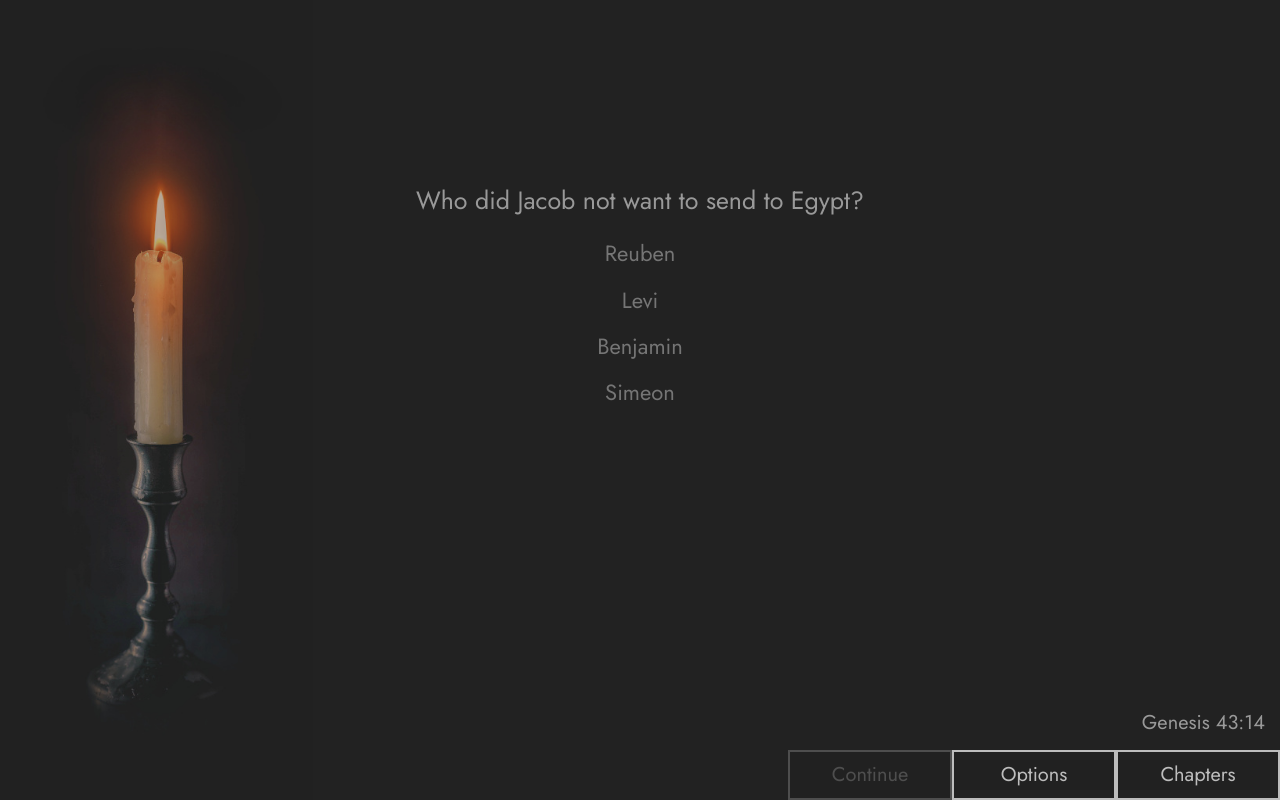
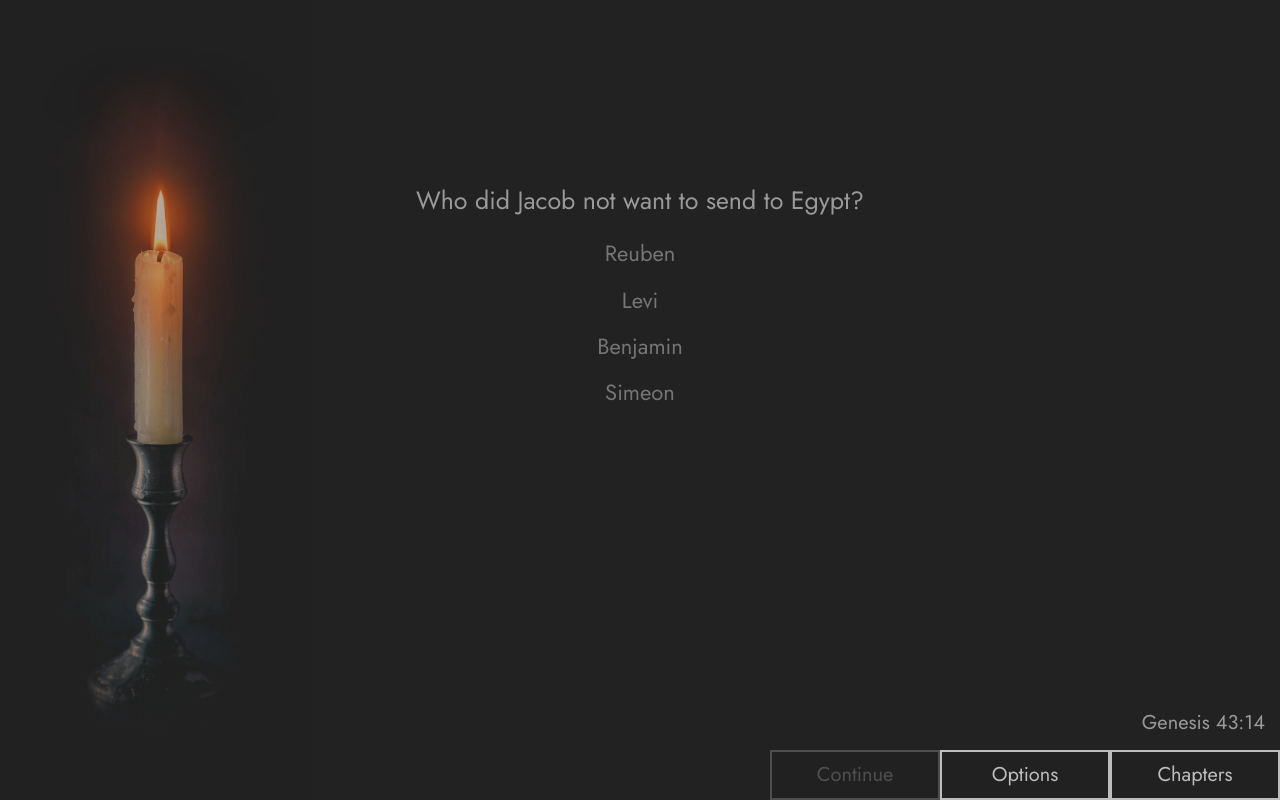
Before and after one commit to 55-1/cbtrivia, a plain HTML site: page index.html in a window 1280 px wide. Drawn offline with Linux system fonts and the light colour scheme.

Commit message:
modified:   css/common.css modified:   index.html modified:   newTestament.html modified:   oldTestament.html modified:   options.html

```diff
--- a/css/common.css
+++ b/css/common.css
@@ -9,24 +9,22 @@ body {
 
 #botMenu {display:grid; justify-self:end; grid-area: botMenu;  grid-template-columns: auto auto auto;}
 
-#botMenu a {
+#botMenu button {
   background: #222;
-  min-width: 160px;
+  min-width: 170px;
   border: 2px solid #fff;
+	font: 400 22px/1.2 "Jost", sans-serif;
 	font-size:clamp(18px, 2vw, 20px);
 	color: #fff;
-	text-align: center;
-	text-decoration: none;
 	opacity: 0.7;
 	position: relative;
-	display: inline-block;
-	align-content: center;
+	cursor:pointer;
 }
 
-#botMenu a:hover {text-decoration: underline; opacity: .9; top: -1px;}
-#botMenu a:active {top:1px;}
+#botMenu button:hover {text-decoration: underline; opacity: .9; top: -1px;}
+#botMenu button:active {top:1px;}
 
-#botMenu a[disabled] {
+#botMenu button[disabled] {
   text-decoration: none;
 	cursor: default;
 	opacity: 0.2;
--- a/index.html
+++ b/index.html
@@ -16,7 +16,7 @@
         </div>
         <div id="score"></div>
         <nav id="botMenu">
-            <a id="continue" href="#" disabled>Continue</a><a href="options.html">Options</a><a href="oldTestament.html">Chapters</a>
+            <button id="continue" disabled>Continue</button><button onclick="window.location.href='options.html';">Options</button><button onclick="window.location.href='oldTestament.html';">Chapters</button>
         </nav>
     </div>
     <script type="module" src="scripts/index.js"></script>
```
Also changed, not shown: newTestament.html (+1 -1 lines), oldTestament.html (+1 -1 lines), options.html (+1 -1 lines).
